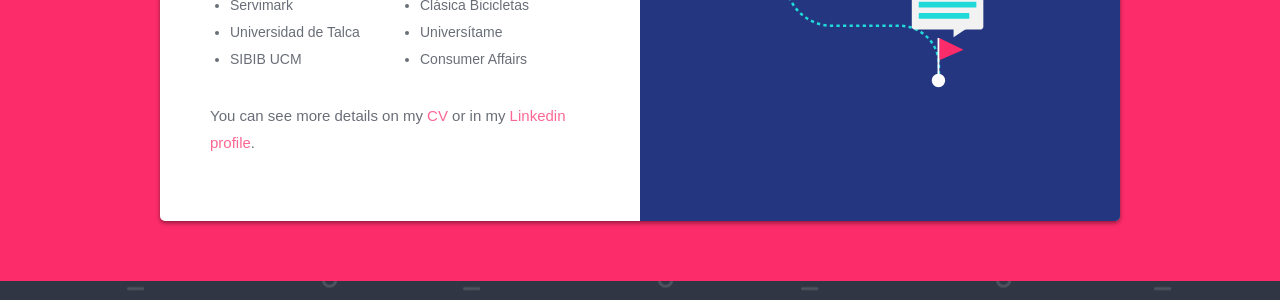
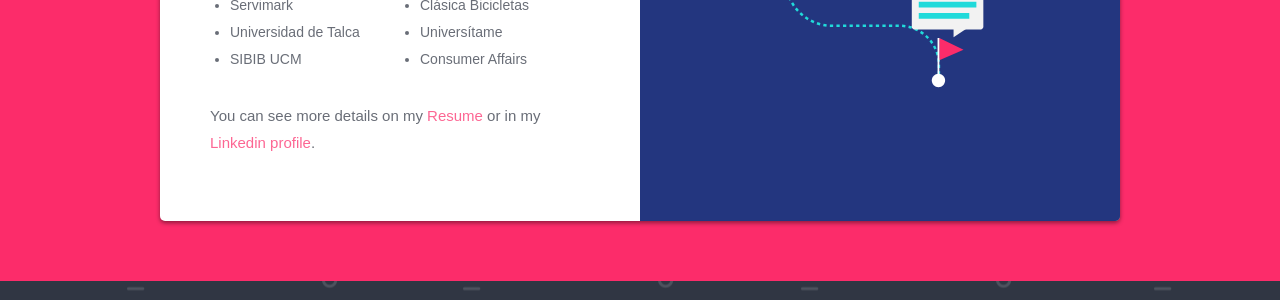
Before and after one commit to iamcamilo/iamcamilo, a Jekyll site: the page built from about.html, in a window 1280 px wide and 900 px high, scrolled down 2130 px. Shown: the part 265-565 px from the top of the window. Built offline with Jekyll 4.4.1, drawn with Linux system fonts in a browser that asks for light colours; some web fonts are replaced.

Commit message:
Resume instead of CV

```diff
--- a/index.html
+++ b/index.html
@@ -58,7 +58,7 @@
   <span>·</span>
   <a href="https://www.linkedin.com/in/iamcamilo" target="_blank">Linkedin</a>
   <span>·</span>
-  <a href="https://drive.google.com/open?id=0B6-SxHdAstlbTjhnUnNocVU3WFk" target="_blank">CV</a>
+  <a href="https://drive.google.com/open?id=0B6-SxHdAstlbTjhnUnNocVU3WFk" target="_blank">Resume</a>
   <!-- <span>·</span>
   <a href="#">Instagram</a> -->
 </footer>
```
Also changed, not shown: _about/3-experience.md (+1 -1 lines).
